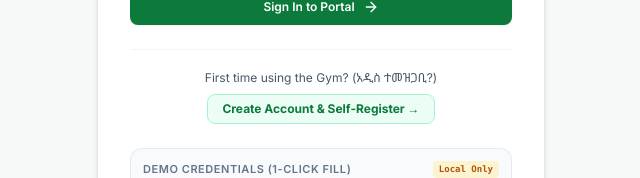
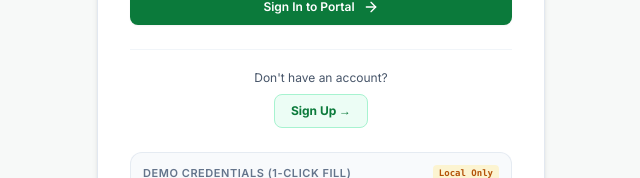
Before and after one commit to EyobTemesgen/moa-gym, a React (Vite) app in the folder frontend/: page /login in a window 1280 px wide. Shown: the part 381-559 px from the top of the page, without its empty margins (319-959 px from the left). Built offline with nearby package versions, Linux system fonts and the light colour scheme; no server answers.

Commit message:
style(login): simplify registration call-to-action to standard 'Sign Up'

```diff
--- a/frontend/src/pages/auth/LoginPage.tsx
+++ b/frontend/src/pages/auth/LoginPage.tsx
@@ -237,13 +237,13 @@ export const LoginPage: React.FC = () => {
 
         <div className="mt-6 pt-5 border-t border-slate-100 text-center">
           <p className="text-xs text-slate-600 mb-2">
-            First time using the Gym? (አዲስ ተመዝጋቢ?)
+            Don't have an account?
           </p>
           <Link
             to="/register"
-            className="inline-flex items-center gap-1.5 text-xs font-bold text-moa-green hover:text-moa-green-dark transition bg-emerald-50 px-3.5 py-1.5 rounded-lg border border-emerald-200"
+            className="inline-flex items-center gap-1.5 text-xs font-bold text-moa-green hover:text-[#0B6B3A] transition bg-emerald-50 hover:bg-emerald-100/70 px-4 py-2 rounded-lg border border-emerald-200 shadow-2xs"
           >
-            Create Account & Self-Register →
+            Sign Up →
           </Link>
         </div>
 
```
